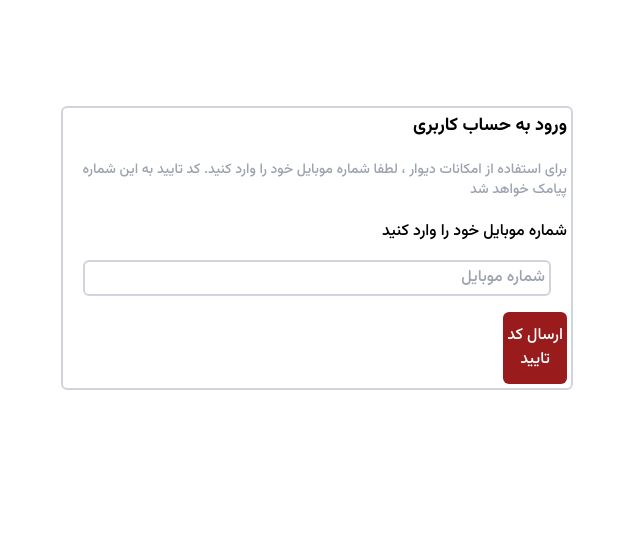
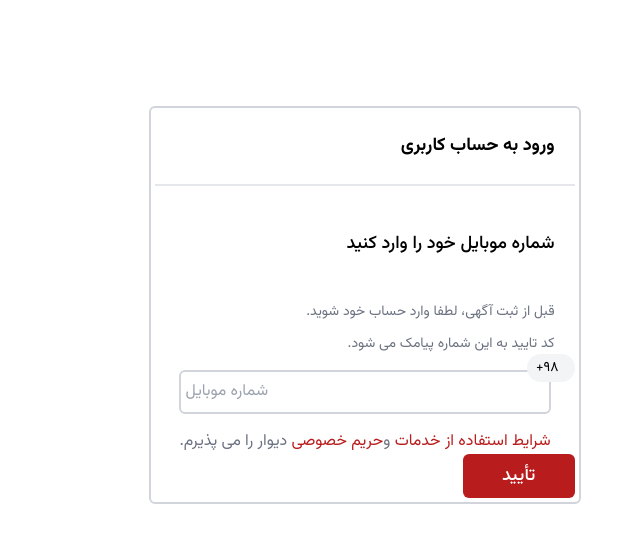
Before and after one commit to sinaabedii/Divar, a React (Vite) app: page /auth in a window 1280 px wide. Shown: the top 542 px of the page, without its empty margins (402-1042 px from the left). Built offline with nearby package versions, Linux system fonts and the light colour scheme; no server answers.

Commit message:
update style

```diff
--- a/src/components/templates/SendOtpForm.jsx
+++ b/src/components/templates/SendOtpForm.jsx
@@ -13,27 +13,48 @@ function SendOtpForm({ mobile, setStep, setMobile }) {
   return (
     <form
       onSubmit={submitHandler}
-      className="container max-w-lg m-auto flex flex-col mt-24 border-2 border-solid border-gray-300 rounded-md p-1"
+      className="container max-w-max m-auto flex flex-col mt-24 border-2 border-solid border-gray-300 rounded-md p-1"
     >
-      <p className="text-lg font-normal mb-5">ورود به حساب کاربری</p>
-      <span className="text-gray-400 text-sm mb-5">
-        برای استفاده از امکانات دیوار ، لطفا شماره موبایل خود را وارد کنید. کد
-        تایید به این شماره پیامک خواهد شد
+      <p className="text-lg font-normal mb-6 border-b-2 pb-6 p-5">
+        ورود به حساب کاربری
+      </p>
+      <label htmlFor="input" className="p-5 mb-6 text-lg">
+        شماره موبایل خود را وارد کنید
+      </label>
+      <span className="text-gray-500 text-sm mb-3 pr-5 font-extralight">
+        قبل از ثبت آگهی، لطفا وارد حساب خود شوید.
       </span>
-      <label htmlFor="input">شماره موبایل خود را وارد کنید</label>
+      <span className="text-gray-500 text-sm pr-5 font-extralight">
+        کد تایید به این شماره پیامک می شود.
+      </span>
+      <div className="relative flex">
         <input
-        className="m-4 p-1 border-2 border-solid border-gray-300 rounded-md"
-        type="text"
+          className="m-4  w-full px-1 py-2 mx-6 border-2 border-solid pr-5 border-gray-300 rounded-md placeholder:font-extralight outline-red-700 bg-inherit"
+          type="tel"
           id="input"
           placeholder="شماره موبایل"
           value={mobile}
           onChange={(e) => setMobile(e.target.value)}
         />
+        <p className="w-12 absolute bg-gray-100 items-center justify-center text-center rounded-2xl px-4 py-1 font-extralight text-sm">
+          ۹۸+
+        </p>
+      </div>
+      <p className="text-gray-500 text-base font-extralight px-6">
+        <a href="" className="text-red-700">
+          شرایط استفاده از خدمات{" "}
+        </a>
+        و
+        <a href="" className="text-red-700">
+          حریم خصوصی{" "}
+        </a>
+        دیوار را می پذیرم.
+      </p>
       <button
-        className="w-16 px-1 py-3 border-none bg-red-800 text-white rounded-md cursor-pointer"
+        className="w-28 py-2 border-none bg-red-700  text-white rounded-md text-lg cursor-pointer hover:bg-red-800 hover:transition-colors"
         type="submit"
       >
-        ارسال کد تایید
+        تأیید
       </button>
     </form>
   );
--- a/src/styles/index.css
+++ b/src/styles/index.css
@@ -6,7 +6,7 @@
 
 body {
   margin: auto;
-  max-width: 1400px;
+  /* max-width: 1400px; */
   min-height: 100vh;
   padding: 10px;
 }
```
Lines whose indentation alone changed are shown as unchanged.
